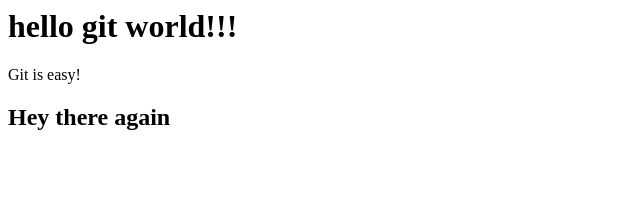
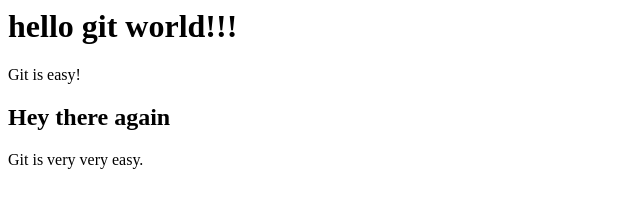
Before and after one commit to JAYJP1003/gitgithubmasterclass, a plain HTML site: page index.html in a window 1280 px wide. Shown: the whole page, without its empty margins (0-640 px from the left). Drawn offline with Linux system fonts and the light colour scheme.

Commit message:
commmiting again

```diff
--- a/index.html
+++ b/index.html
@@ -5,3 +5,7 @@
 </div>
 
 <h2>Hey there again</h2>
+
+<div>
+    <p>Git is very very easy.</p>
+</div>
```
